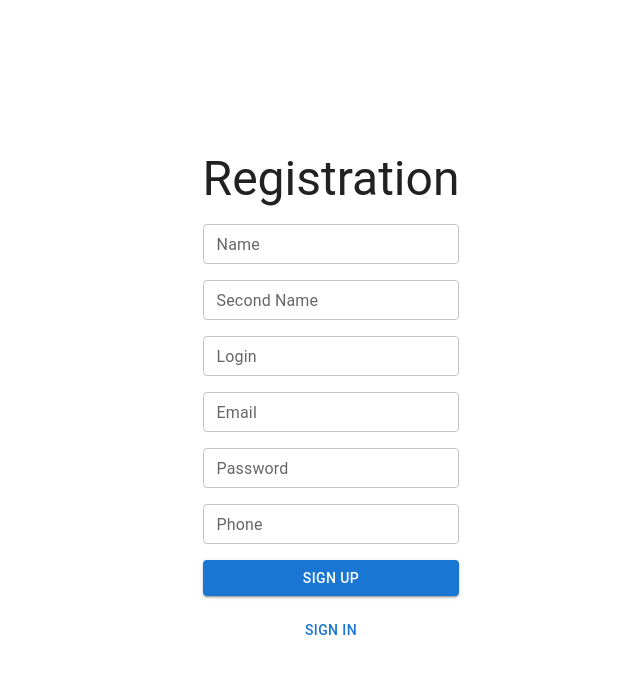
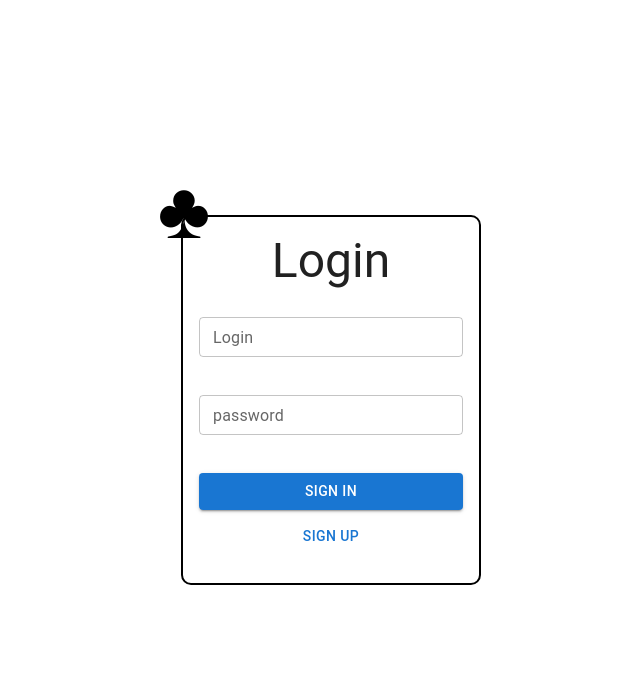
Before and after one commit to frontandrew/black-jack, a React (Vite) app in the folder packages/client/: page /sign-in in a window 1280 px wide. Both pictures are taken after a click on the button "SIGN UP". Shown: the top 674 px of the page, without its empty margins (309-949 px from the left). Built offline with nearby package versions, Linux system fonts and the light colour scheme.

Commit message:
feat: added style clubs, integrated the validator, fix: removed the indentation in case of an error

```diff
--- a/packages/client/src/pages/login/style.css
+++ b/packages/client/src/pages/login/style.css
@@ -5,5 +5,15 @@
     display: flex;
     flex-direction: column;
     align-items: center;
-    justify-content: space-around;
+    justify-content: center;
 }
+
+.clubs {
+    height: 0;
+    position: relative;
+    top: -82px;
+    left: -41.3px;
+
+    color: black;
+    font-size: 80px;
+}
--- a/packages/client/src/pages/login/view.tsx
+++ b/packages/client/src/pages/login/view.tsx
@@ -50,13 +50,25 @@ export const LoginPage = () => {
 
   return (
     <Box className="login-page">
+      <Box
+        height={370}
+        width={300}
+        p={2}
+        sx={{
+          border: '2px solid black',
+          borderRadius: '10px',
+        }}>
+        <div className="clubs">{String.fromCharCode(9827)}</div>
         <form
           onSubmit={e => {
             e.preventDefault() // Предотвращаем перезагрузку страницы
             handlerForms({ login: value, password: password })
           }}>
-        <Grid direction="column" display="flex" gap="1em">
-          <Typography variant="h3" align="center">
+          <Grid direction="column" display="flex" gap="0.5em">
+            <Typography
+              variant="h3"
+              align="center"
+              sx={{ marginBottom: '20px' }}>
               Login
             </Typography>
             <TextField
@@ -64,6 +76,9 @@ export const LoginPage = () => {
               label="Login"
               type="text"
               size="small"
+              sx={{
+                height: '70px',
+              }}
               helperText={halperLogin}
               onChange={e => setValue(e.target.value)}
               inputProps={{
@@ -77,6 +92,9 @@ export const LoginPage = () => {
               label="password"
               type="password"
               size="small"
+              sx={{
+                height: '70px',
+              }}
               helperText={halperPassword}
               onChange={e => {
                 setPassword(e.target.value)
@@ -100,5 +118,6 @@ export const LoginPage = () => {
           </Grid>
         </form>
       </Box>
+    </Box>
   )
 }
--- a/packages/client/src/pages/reg/view.tsx
+++ b/packages/client/src/pages/reg/view.tsx
@@ -14,10 +14,8 @@ export const RegPage = () => {
   const [errorLogin, setErrorLogin] = useState(false)
   const [errorPassword, setErrorPassword] = useState(false)
 
-  const [froms, setForms] = useState({
-    value: '',
-    password: '',
-  })
+  const [halperLogin, setHalperLogin] = useState('')
+  const [halperPassword, setHalperPassword] = useState('')
 
   const handlerForms: HandlerForms = value => {
     const loginErrors = validators.login(value.login)
@@ -25,19 +23,22 @@ export const RegPage = () => {
 
     if (loginErrors.length > 0) {
       setErrorLogin(true)
-      alert(`Login:\n ${loginErrors.join('\n')}`)
+      console.log(loginErrors.join('\n'))
+      setHalperLogin(loginErrors[0])
     }
 
     if (passwordErrors.length > 0) {
       setErrorPassword(true)
-      alert(`Password:\n ${passwordErrors.join('\n')}`)
+      setHalperPassword(passwordErrors[0])
     }
 
     if (passwordErrors.length === 0) {
+      setHalperPassword('')
       setErrorPassword(false)
     }
 
     if (loginErrors.length === 0) {
+      setHalperLogin('')
       setErrorLogin(false)
     }
 
@@ -47,48 +48,75 @@ export const RegPage = () => {
   }
 
   return (
-    <Box className="reg-page">
+    <Box className="login-page">
+      <Box
+        height={370}
+        width={300}
+        p={2}
+        sx={{
+          border: '2px solid black',
+          borderRadius: '10px',
+        }}>
+        <div className="clubs">{String.fromCharCode(9827)}</div>
         <form
           onSubmit={e => {
-          e.preventDefault()
+            e.preventDefault() // Предотвращаем перезагрузку страницы
             handlerForms({ login: value, password: password })
           }}>
-        <Grid direction="column" display="flex" gap="1em">
-          <Typography variant="h3" align="center">
-            Registration
+          <Grid direction="column" display="flex" gap="0.5em">
+            <Typography
+              variant="h3"
+              align="center"
+              sx={{ marginBottom: '20px' }}>
+              Login
             </Typography>
-          <TextField label="Name" name="first_name" type="text" size="small" />
             <TextField
-            label="Second Name"
-            name="second_name"
+              error={errorLogin}
+              label="Login"
               type="text"
               size="small"
+              sx={{
+                height: '70px',
+              }}
+              helperText={halperLogin}
+              onChange={e => setValue(e.target.value)}
+              inputProps={{
+                onBlur: () => {
+                  handlerForms({ login: value })
+                },
+              }}
             />
-          <TextField label="Login" name="login" type="text" size="small" />
-          <TextField label="Email" name="email" type="email" size="small" />
             <TextField
-            label="Password"
-            name="password"
+              error={errorPassword}
+              label="password"
               type="password"
               size="small"
+              sx={{
+                height: '70px',
+              }}
+              helperText={halperPassword}
+              onChange={e => {
+                setPassword(e.target.value)
+              }}
+              inputProps={{
+                onBlur: () => {
+                  handlerForms({ password: password })
+                },
+              }}
             />
-          <TextField label="Phone" name="phone" type="phone" size="small" />
+            <Button type="submit" variant="contained">
+              SIGN IN
+            </Button>
             <Button
-            variant="contained"
+              variant="text"
               onClick={() => {
                 navigate('/sign-up')
               }}>
               sign up
             </Button>
-          <Button
-            variant="text"
-            onClick={() => {
-              navigate('/sign-in')
-            }}>
-            SIGN IN
-          </Button>
           </Grid>
         </form>
       </Box>
+    </Box>
   )
 }
```
Lines whose indentation alone changed are shown as unchanged.
